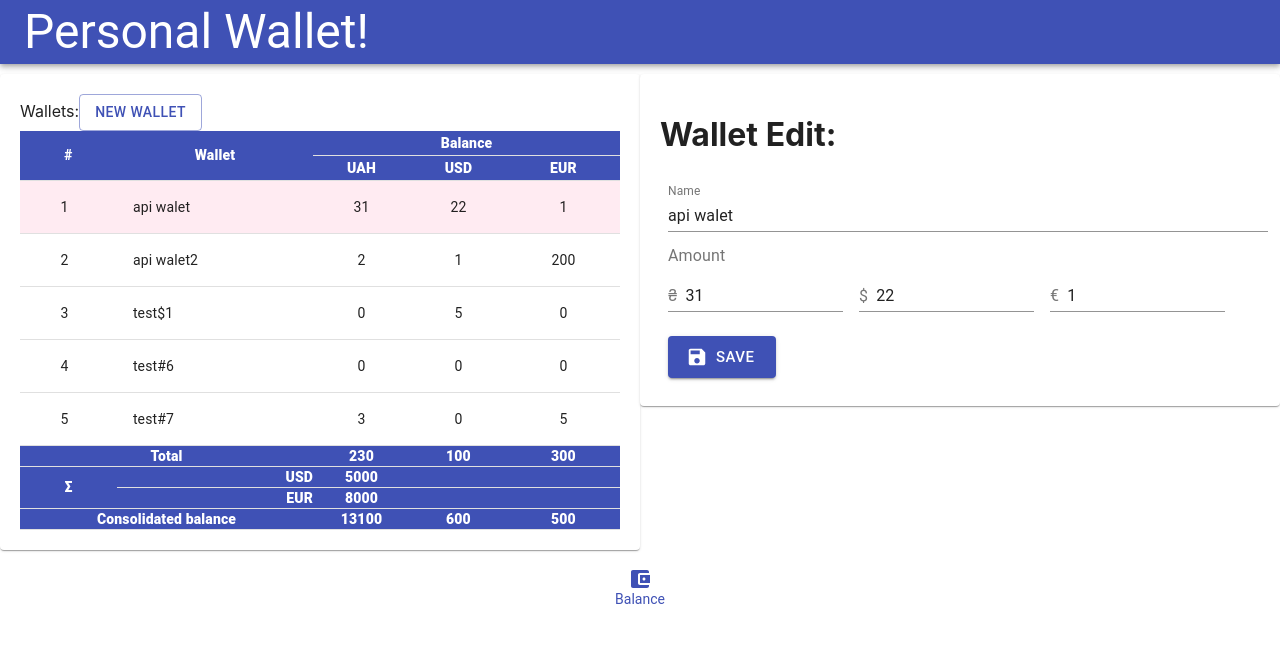
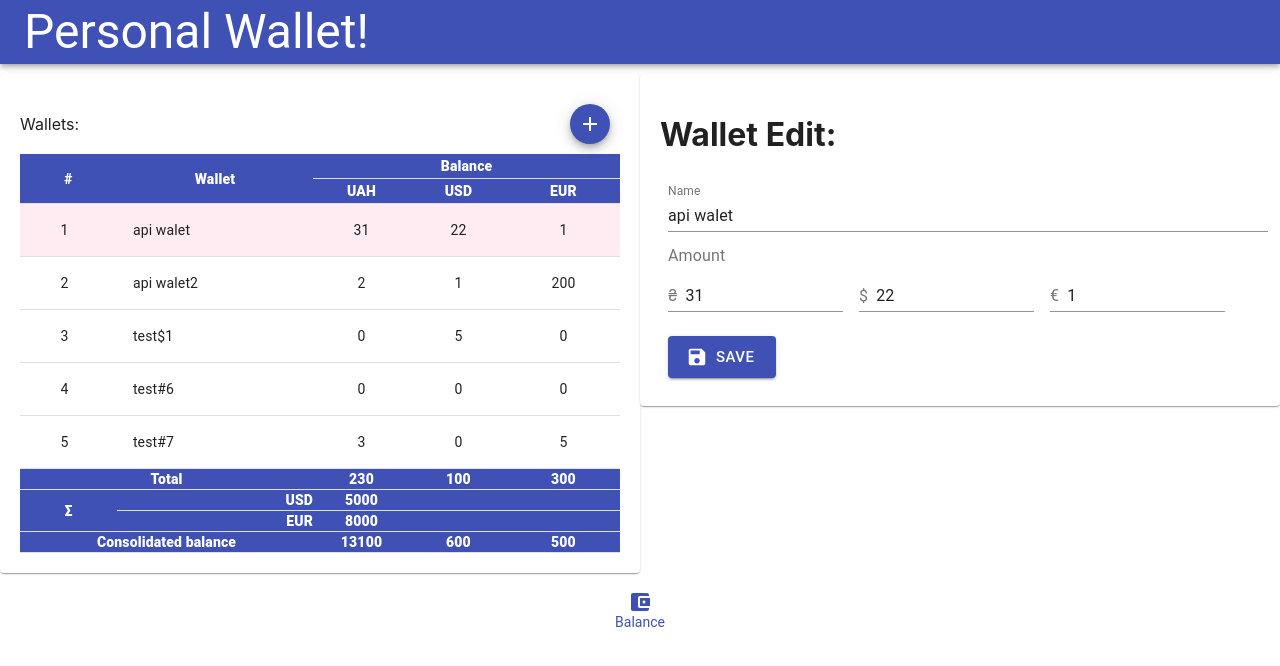
Before and after one commit to mvLaboratory/walletDemo, a React (Create React App) app: page / in a window 1280 px wide. Shown: the top 666 px of the page. Built offline with nearby package versions, Linux system fonts and the light colour scheme; data requests are answered from the project's data file.

Commit message:
Wallet list styles

```diff
--- a/src/Components/Balance/NewWalletDialog.js
+++ b/src/Components/Balance/NewWalletDialog.js
@@ -1,6 +1,8 @@
 import React from 'react';
 import { makeStyles } from '@material-ui/core/styles';
 import Button from '@material-ui/core/Button';
+import Fab from '@material-ui/core/Fab';
+import AddIcon from '@material-ui/icons/Add';
 import Dialog from '@material-ui/core/Dialog';
 import DialogContent from '@material-ui/core/DialogContent';
 import DialogTitle from '@material-ui/core/DialogTitle';
@@ -15,6 +17,9 @@ const useStyles = makeStyles(theme => ({
       flexDirection: 'column',
       margin: 'auto',
       width: 'fit-content',
+  },
+  addButton: {
+    margin: "10px"
   },
   formControl: {
       marginTop: theme.spacing(2),
@@ -51,9 +56,9 @@ export default function NewWalletDialog({ addWalletHandler }) {
 
   return (
     <>
-      <Button variant="outlined" color="primary" onClick={handleClickOpen}>
-        New wallet
-      </Button>
+      <Fab size="small" color="primary" aria-label="add" onClick={handleClickOpen} className={classes.addButton}>
+          <AddIcon />
+        </Fab>
       <Dialog
       fullWidth={true}
       maxWidth={"xs"}
--- a/src/Components/Balance/WalletsList.js
+++ b/src/Components/Balance/WalletsList.js
@@ -2,8 +2,17 @@ import React from "react";
 import NewWalletDialog from "./NewWalletDialog.js"
 import BalanceTableHeader from "./BalanceTable/BalanceTableHeader.js"
 import BalanceTableSummary from "./BalanceTable/BalanceTableSummary.js"
-import { makeStyles } from '@material-ui/core/styles';
+import { withStyles } from '@material-ui/styles';
 import { Paper, Table, TableBody, TableCell, TableRow} from '@material-ui/core'
+
+const styles = theme => ({
+  tableActions: {
+      display: "flex",
+      justifyContent: "space-between",
+      alignItems: "center"
+  }
+  });
+
 
 class WalletsList extends React.Component {
   getCurrencyReminder(currency, wallet) {
@@ -15,11 +24,13 @@ class WalletsList extends React.Component {
   }
 
   render() {
-    const { styles, selectWalletHandler, wallets, balanceSummary, currencyList, selectedWalletId, addWalletHandler } = this.props;
+    const { styles, classes, selectWalletHandler, wallets, balanceSummary, currencyList, selectedWalletId, addWalletHandler } = this.props;
+
     return (
       <Paper style={styles.Paper}>
           <div className="Balance">
-            <div><span>Wallets:</span>
+            <div className={classes.tableActions}>
+              <span>Wallets:</span>
               <NewWalletDialog addWalletHandler={addWalletHandler}/>
             </div>
             <div className="WalletsList">
@@ -50,4 +61,4 @@ class WalletsList extends React.Component {
   }
 }
 
-export default (WalletsList);
+export default withStyles(styles)(WalletsList);
```
